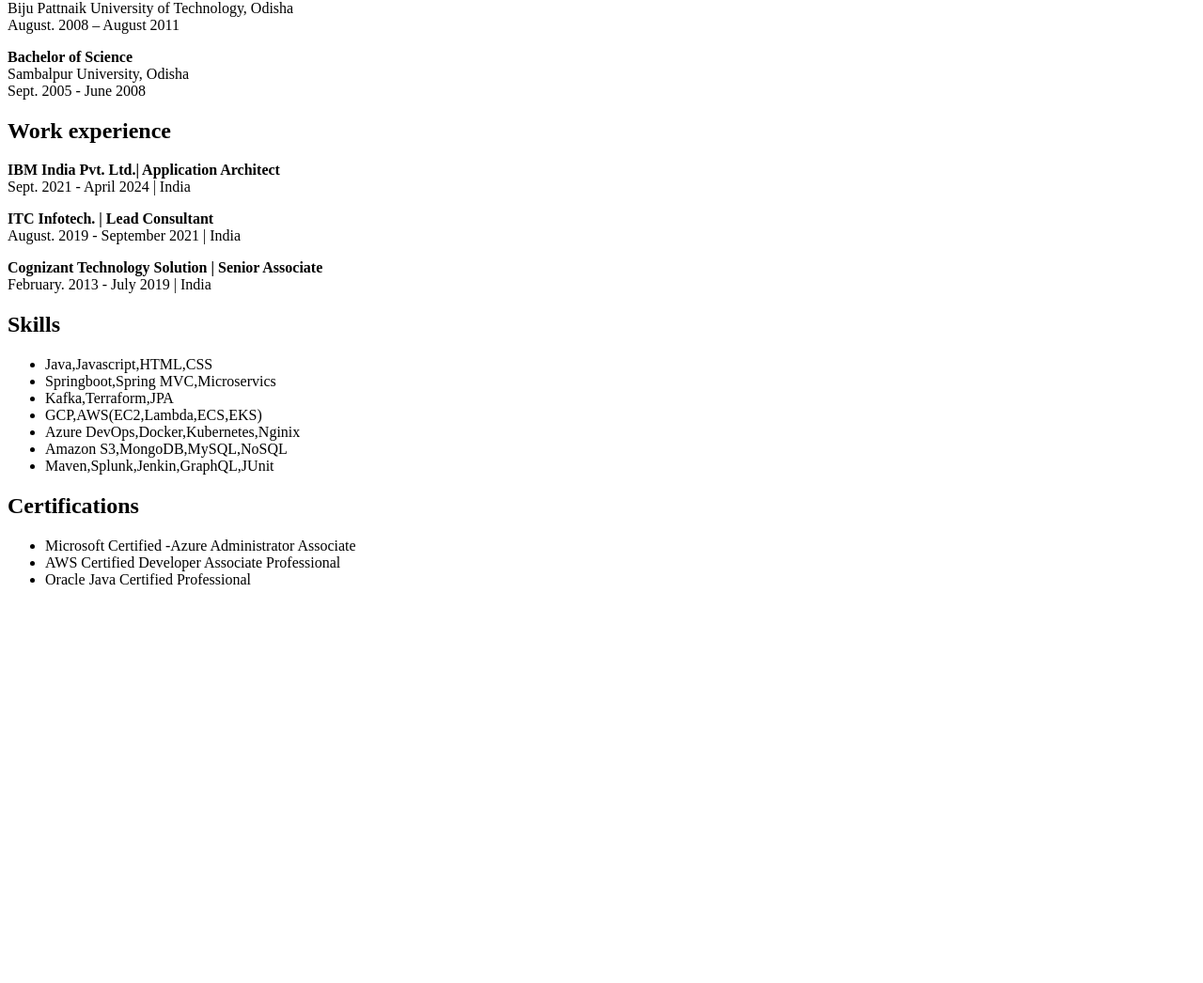
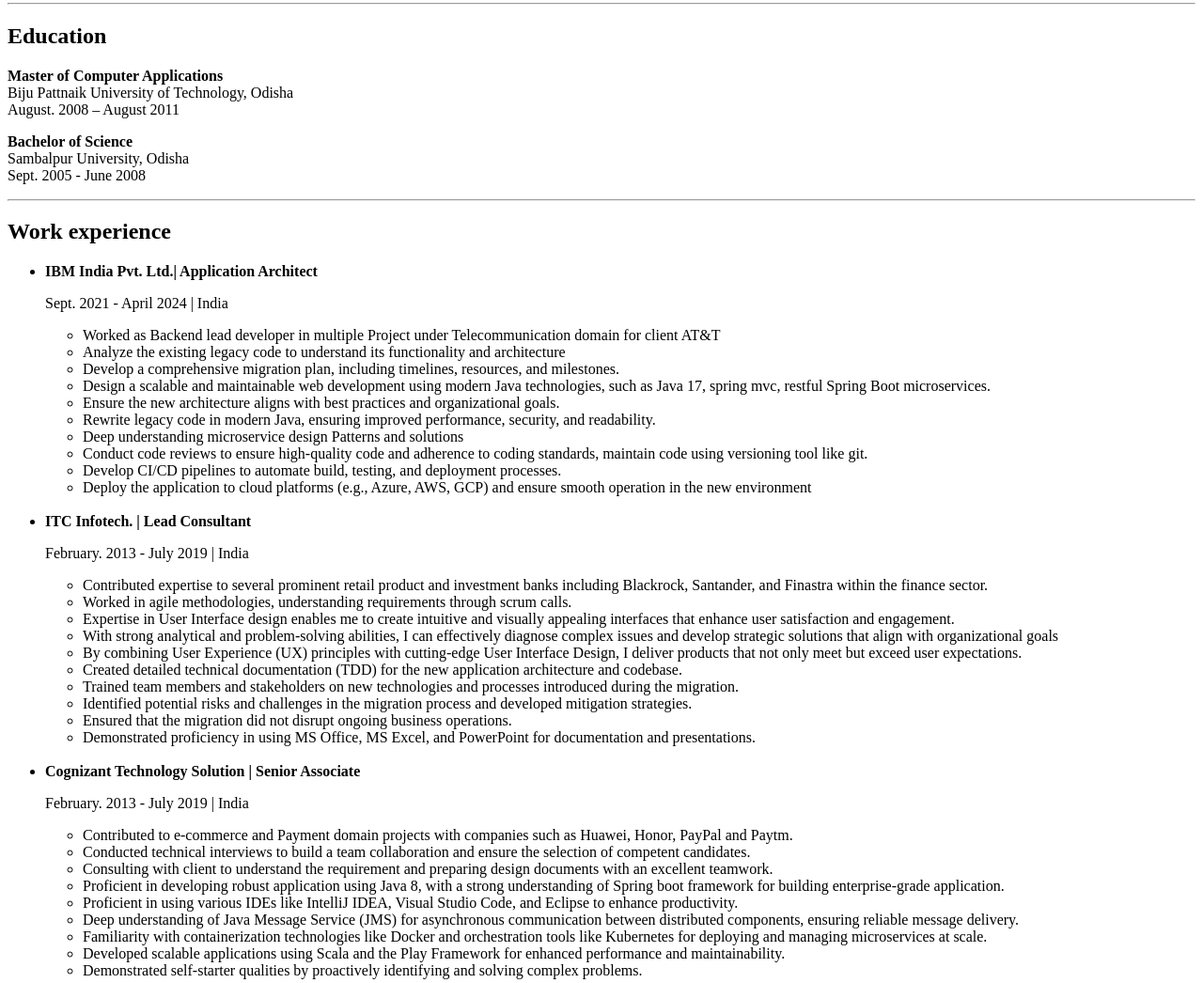
Before and after one commit to Dipty-Sahoo/My_Professional_Portfolio, a plain HTML site: page index.html in a window 1280 px wide. Shown: the part 368-1414 px from the top of the page at 94% size. Before the commit the page ends 1010 px from the top, so only its background shows below. Drawn offline with Linux system fonts and the light colour scheme; files whose address does not match are found by name.

Commit message:
Add files via upload

```diff
--- a/index.html
+++ b/index.html
@@ -3,10 +3,12 @@
   <title>My Resume</title>
 </head>
 <body>
+  <h1>Dipty Sahoo</h1>
   <a href="./public/contact.html"><img src="./asstets/images/Dipty_Profile.jpg" height="150" alt="Dipty Profile Photo"></a>
 
   <h2>Summary</h2>
   <p>Lead Backend Engineer with around 11 Years of experience in IT Industry. Successfully contributed to the development and implementation of complex software solutions in the tele communication and finance sectors. Expertise in designing and implementing scalable and efficient application architectures, providing technical guidance to junior team members, and handling DevOps activities. Deep understanding of messaging systems such as JMS, RabbitMQ, and Kafka. Proven ability to communicate effectively, work collaboratively and handle market specifications</p>
+  <hr />
   <h2>Education</h2>
   <p>
     <b>Master of Computer Applications</b><br/>
@@ -18,19 +20,54 @@
     Sambalpur University, Odisha <br/>
     Sept. 2005 - June 2008 <br />
   </p>
+  <hr/>
   <h2>Work experience</h2>
-  <p>
-    <b>IBM India Pvt. Ltd.| Application Architect</b> <br/>
-    Sept. 2021 - April 2024 | India<br/>
-  </p>
-  <p>
-    <b>ITC Infotech. | Lead Consultant</b> <br/>
-    August. 2019 - September 2021 | India<br/>
-  </p>
-  <p>
-    <b>Cognizant Technology Solution | Senior Associate</b> <br/>
-    February. 2013 - July 2019 | India<br/>
-  </p>
+  <ul>
+    <li><b>IBM India Pvt. Ltd.| Application Architect</b></li>
+    <p> Sept. 2021 - April 2024 | India<br/></p>
+    <ul>
+      <li>Worked as Backend lead developer in multiple Project under Telecommunication domain for client AT&T</li>
+      <li>Analyze the existing legacy code to understand its functionality and architecture</li>
+      <li>Develop a comprehensive migration plan, including timelines, resources, and milestones.</li>
+      <li>Design a scalable and maintainable web development using modern Java technologies, such as Java 17, spring mvc, restful Spring Boot microservices.</li>
+      <li>Ensure the new architecture aligns with best practices and organizational goals.</li>
+      <li>Rewrite legacy code in modern Java, ensuring improved performance, security, and readability.</li>
+      <li>Deep understanding microservice design Patterns and solutions</li>
+      <li>Conduct code reviews to ensure high-quality code and adherence to coding standards, maintain code using versioning tool like git.</li>
+      <li>Develop CI/CD pipelines to automate build, testing, and deployment processes.</li>
+      <li>Deploy the application to cloud platforms (e.g., Azure, AWS, GCP) and ensure smooth operation in the new environment</li><br />
+    </ul>
+      <li><b>ITC Infotech. | Lead Consultant</b></li>
+      <p> February. 2013 - July 2019 | India<br/></p>
+    <ul>
+      <li>Contributed expertise to several prominent retail product and investment banks including Blackrock, Santander, and Finastra within the finance sector.</li>
+      <li>Worked in agile methodologies, understanding requirements through scrum calls.</li>
+      <li>Expertise in User Interface design enables me to create intuitive and visually appealing interfaces that enhance user satisfaction and engagement.</li>
+      <li>With strong analytical and problem-solving abilities, I can effectively diagnose complex issues and develop strategic solutions that align with organizational goals</li>
+      <li>By combining User Experience (UX) principles with cutting-edge User Interface Design, I deliver products that not only meet but exceed user expectations.</li>
+      <li>Created detailed technical documentation (TDD) for the new application architecture and codebase.</li>
+      <li>Trained team members and stakeholders on new technologies and processes introduced during the migration.</li>
+      <li>Identified potential risks and challenges in the migration process and developed mitigation strategies.</li>
+      <li>Ensured that the migration did not disrupt ongoing business operations.</li>
+      <li>Demonstrated proficiency in using MS Office, MS Excel, and PowerPoint for documentation and presentations.</li><br/>
+    </ul>
+    <li><b>Cognizant Technology Solution | Senior Associate</b></li>
+    <p> February. 2013 - July 2019 | India<br/></p>
+    <ul>
+      <li>Contributed to e-commerce and Payment domain projects with companies such as Huawei, Honor, PayPal and Paytm.</li>
+      <li>Conducted technical interviews to build a team collaboration and ensure the selection of competent candidates.</li>
+      <li>Consulting with client to understand the requirement and preparing design documents with an excellent teamwork.</li>
+      <li>Proficient in developing robust application using Java 8, with a strong understanding of Spring boot framework for building enterprise-grade application.</li>
+      <li>Proficient in using various IDEs like IntelliJ IDEA, Visual Studio Code, and Eclipse to enhance productivity.</li>
+      <li>Deep understanding of Java Message Service (JMS) for asynchronous communication between distributed components, ensuring reliable message delivery.</li>
+      <li>Familiarity with containerization technologies like Docker and orchestration tools like Kubernetes for deploying and managing microservices at scale.</li>
+      <li>Developed scalable applications using Scala and the Play Framework for enhanced performance and maintainability.</li>
+      <li>Demonstrated self-starter qualities by proactively identifying and solving complex problems.</li>
+    </ul>
+  </ul>
+
+
+
   <h2>Skills </h2>
   <ul>
     <li>Java,Javascript,HTML,CSS</li>
```
